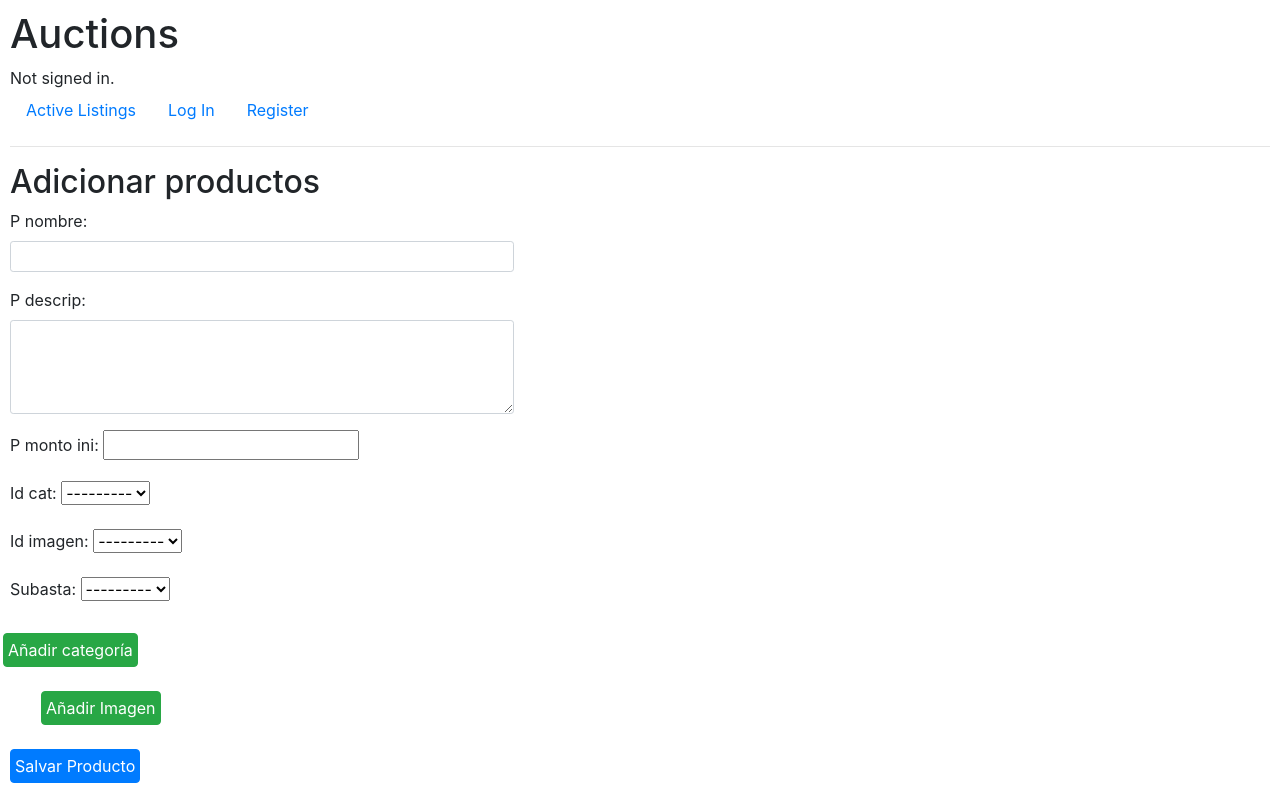
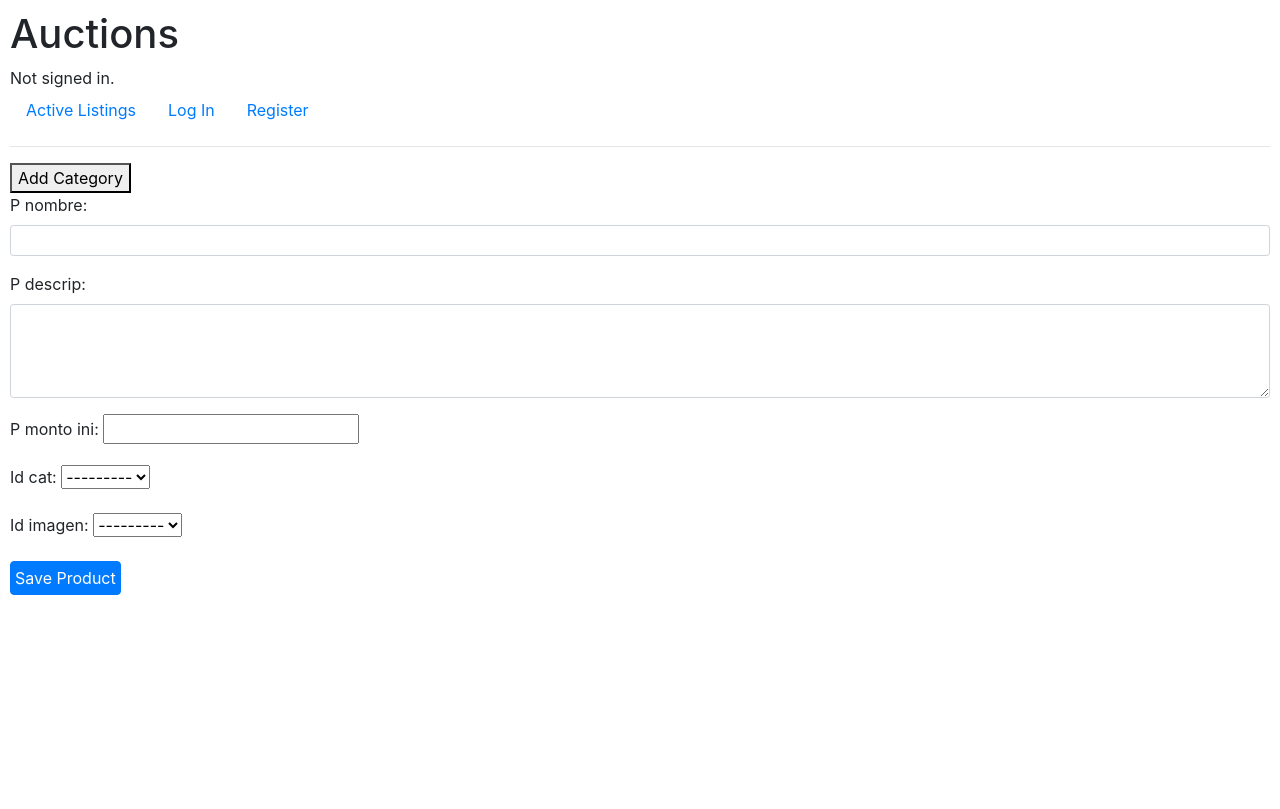
Before and after one commit to irenediaz1974/web50, a Django app: page /addProducto in a window 1280 px wide. After the commit the page ends 595 px from the top, so only its background shows below. Run offline with Django 3.2, Linux system fonts and the light colour scheme; data that the repository does not hold is empty; some libraries are stand-ins or nearby versions.

Commit message:
add product

```diff
--- a/projects/2020/x/commerce/auctions/forms.py
+++ b/projects/2020/x/commerce/auctions/forms.py
@@ -18,14 +18,15 @@ class Imagen_form(forms.ModelForm):
 
 class Producto_form(forms.ModelForm):
 
-    id_cat = forms.ModelChoiceField(queryset=Categoria.objects.all(), to_field_name="nombre_cat")
+    id_cat = forms.ModelChoiceField(queryset=Categoria.objects.all(), to_field_name="cat_name", required=False)
     p_nombre = forms.CharField(widget=forms.TextInput(attrs={'class': 'form-control form-control-sm', 'id': 'nombre_producto'}))
-    p_descrip= forms.CharField(widget=forms.Textarea(attrs={'class': 'form-control form-control-sm', 'id':'descripcion_producto', 'cols': 20, 'rows': 4}))
-    id_imagen = forms.ModelChoiceField(queryset=Imagen.objects.all(), to_field_name="imagen")
+    p_descrip = forms.CharField(widget=forms.Textarea(attrs={'class': 'form-control form-control-sm', 'id':'descripcion_producto', 'cols': 20, 'rows': 4}))
+    id_imagen = forms.ModelChoiceField(queryset=Imagen.objects.all(), to_field_name="imagen", required=False)
 
     class Meta:
         model = Producto
-        fields = '__all__'
+        exclude = ['subasta']
+
 
 
 class Subasta_form(forms.ModelForm):
@@ -51,8 +52,6 @@ class Subasta_form(forms.ModelForm):
 
 
 
-
-
 class Oferta_form(forms.ModelForm):
     class Meta:
         model = Oferta
--- a/projects/2020/x/commerce/auctions/templates/auctions/add_producto.html
+++ b/projects/2020/x/commerce/auctions/templates/auctions/add_producto.html
@@ -1,55 +1,31 @@
 {% extends "auctions/layout.html" %}
 
 {% block body %}
-    <h2>Adicionar productos</h2>
-    <form action="{% url 'addProducto' %}" method="post" enctype="multipart/form-data">
+<!-- Category Form -->
+<form id="categ-form" method="POST" style="display: none;">
+    {{ categoria.as_p }}
     {% csrf_token %}
-        <div class="form-group d-flex flex-column">
-            <div class="row">
-                <div id="form_producto_html" class="col">
+    <button id="save_categ" type="submit" class="btn btn-primary p-1">Save Category</button>
+</form>
+
+<!-- Button to Show Category Form -->
+<button id="show-categ-form" type="button">Add Category</button>
+
+<!-- Product Form -->
+<form id="prod-form" method="POST">
     {{ producto.as_p }}
     {% csrf_token %}
-                </div>
-            </div>
-            <div class="row">
-                    <button id="show-categ-form" class="btn btn-success p-1 m-2" >Añadir categoría</button>
-                <div class="col">
-                    <div id="categ-form" style="display: none;">
-                            {{ categoria.as_p }}
-                            {% csrf_token %}
-                            <button id="save_categ" type="submit" class="btn btn-primary p-1">Actualizar</button>
-                    </div>
-                </div>
-            </div>
-            <div class="col-md-6 m-2">
-                <button id="show-imagen-form" class="btn btn-success p-1 m-2">Añadir Imagen</button>
-                    <div class="col-md-6 m-2">
-                        <div id="imagen-form" style="display: none;">
-                            {{ imagen.as_p }}
-                            {% csrf_token %}
-                        </div>
-                    </div>
-            </div>
-            <div class="submit" class="col">
-                <button type="submit" class="btn btn-primary p-1">Salvar Producto</button>
-            </div>
-        </div>
+    <button type="submit" class="btn btn-primary p-1">Save Product</button>
 </form>
+
 <script>
     document.getElementById('show-categ-form').addEventListener('click', function() {
         document.getElementById('categ-form').style.display = 'block';
     });
-        document.getElementById('save_categ').addEventListener('click', function() {
-            <!-- Implementar el script de actualizar el select de producto con la categoria añadida -->
-            var nuevaCategoria= document.getElementById('nombre_categoria').value;
-            let select = document.getElementById('id_prod-categoria');
-            let option = document.createElement('option');
-            option.text = nuevaCategoria;
-            option.value = nuevaCategoria;
-            select.add(option);
-        });
-        document.getElementById('show-imagen-form').addEventListener('click', function() {
-            document.getElementById('imagen-form').style.display = 'block';
+
+    document.getElementById('save_categ').addEventListener('click', function(event) {
+        event.preventDefault(); // Prevent the default form submission
+        document.getElementById('categ-form').submit(); // Submit the form
     });
 </script>
 
--- a/projects/2020/x/commerce/auctions/views.py
+++ b/projects/2020/x/commerce/auctions/views.py
@@ -35,36 +35,35 @@ def add_subasta(request):
 # Vista para implementar producto
 def add_producto(request):
     if request.method == 'POST':
-        categ_form= Categoria_form(request.POST, prefix='categ')
-        print(categ_form.errors)
-        if 'categ-nombre' in request.POST and categ_form.is_valid():
-            print("Es valido formulario categoria" + str(categ_form.is_valid()))
-            print("Es valido nombre categoria" + str('categ-nombre' in request.POST))
+        categ_form = Categoria_form(request.POST, prefix='categ')
+        prod_form = Producto_form(request.POST, prefix='prod')
+        imagen_form = Imagen_form(request.POST, request.FILES, prefix='imagen')
+
+        if categ_form.is_valid():
             categoria = categ_form.save()
+
+            if prod_form.is_valid():
+                producto = prod_form.save(commit=False)
+                producto.id_cat = categoria  # Asignar la categoría recién creada
+                producto.save()
+
+                if imagen_form.is_valid():
+                    imagen = imagen_form.save(commit=False)
+                    imagen.id_producto = producto  # Asignar el producto recién creado
+                    imagen.save()
+
+                return redirect('index')
+            else:
+                print(prod_form.errors)  # Imprime los errores de validación del producto
         else:
-            print(categ_form.errors)
-        prod_form = Producto_form(request.POST, prefix='prod')
-        print(prod_form.errors)
-        if prod_form.is_valid():
-            prod_form.save()
-        else:
-            print(prod_form.errors)
-        imagen_form= Imagen_form(request.POST, request.FILES, prefix='imagen')
-        print(imagen_form.errors)
-        if 'imagen-descripcion' in request.POST and imagen_form.is_valid():
-            print("Es valido la descripcion de la imagen" + str('imagen-descripcion' in request.POST))
-            print("Es valido formulario imagen" + str(imagen_form.is_valid()))
-            imagen = imagen_form.save(commit=False)
-            imagen.id_producto = prod_form.instance.id
-            imagen.save()
-        else:
-            print(imagen_form.errors)
-        return redirect('index')
+             print(categ_form.errors)  # Imprime los errores de validación de la categoría
+
     else:
         prod_form = Producto_form(prefix='prod')
         categ_form= Categoria_form(prefix='categ')
         imagen_form=Imagen_form(prefix='imagen')
-        return render(request, "auctions/add_producto.html", {'producto': prod_form, 'categoria':categ_form, 'imagen':imagen_form})
+
+    return render(request, "auctions/add_producto.html", {'producto': prod_form, 'categoria':categ_form, 'imagen':imagen_form})
 
 
 
```
Also changed, not shown: projects/2020/x/commerce/auctions/templates/auctions/add_subasta.html (+1 -7 lines). Lines whose indentation alone changed are shown as unchanged.
